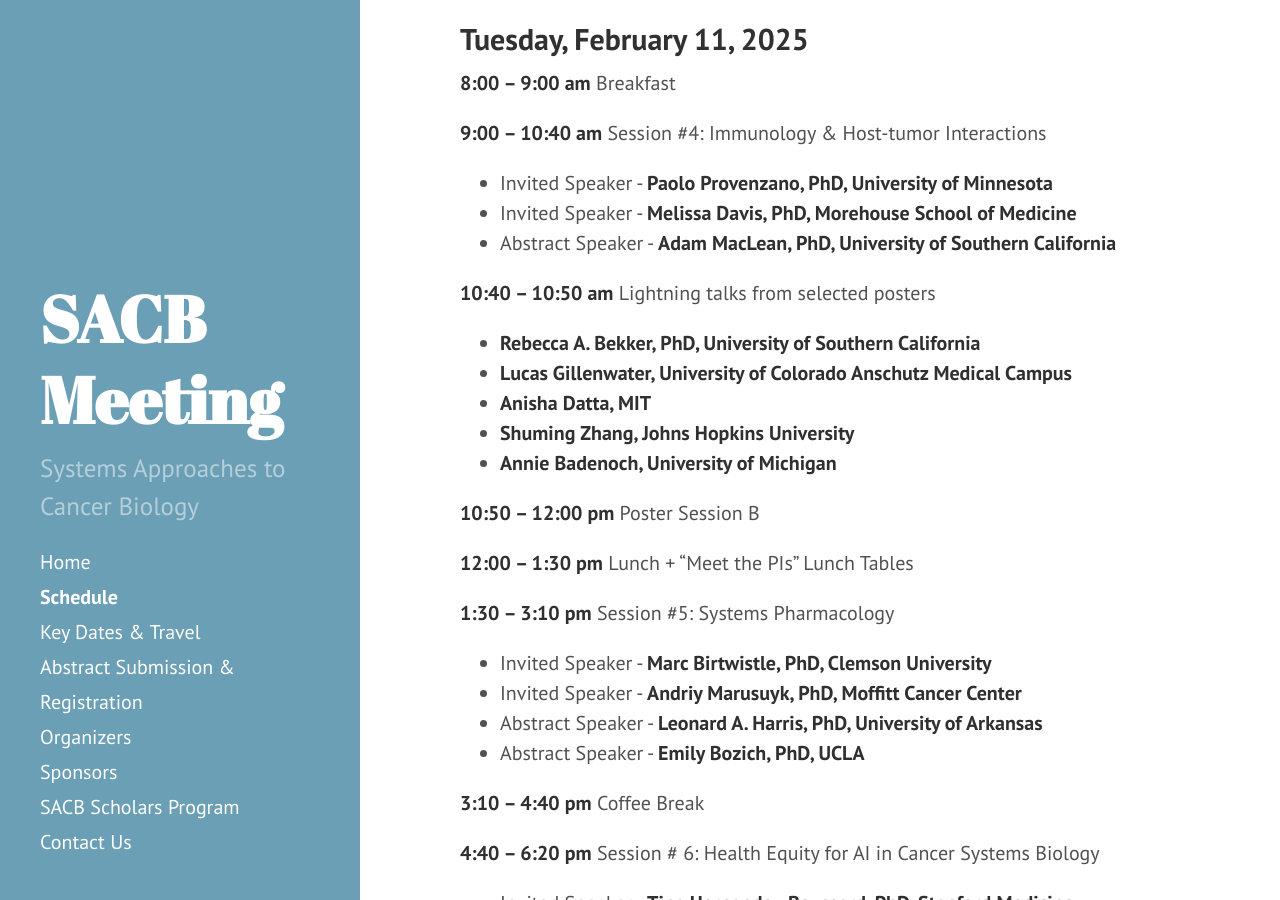
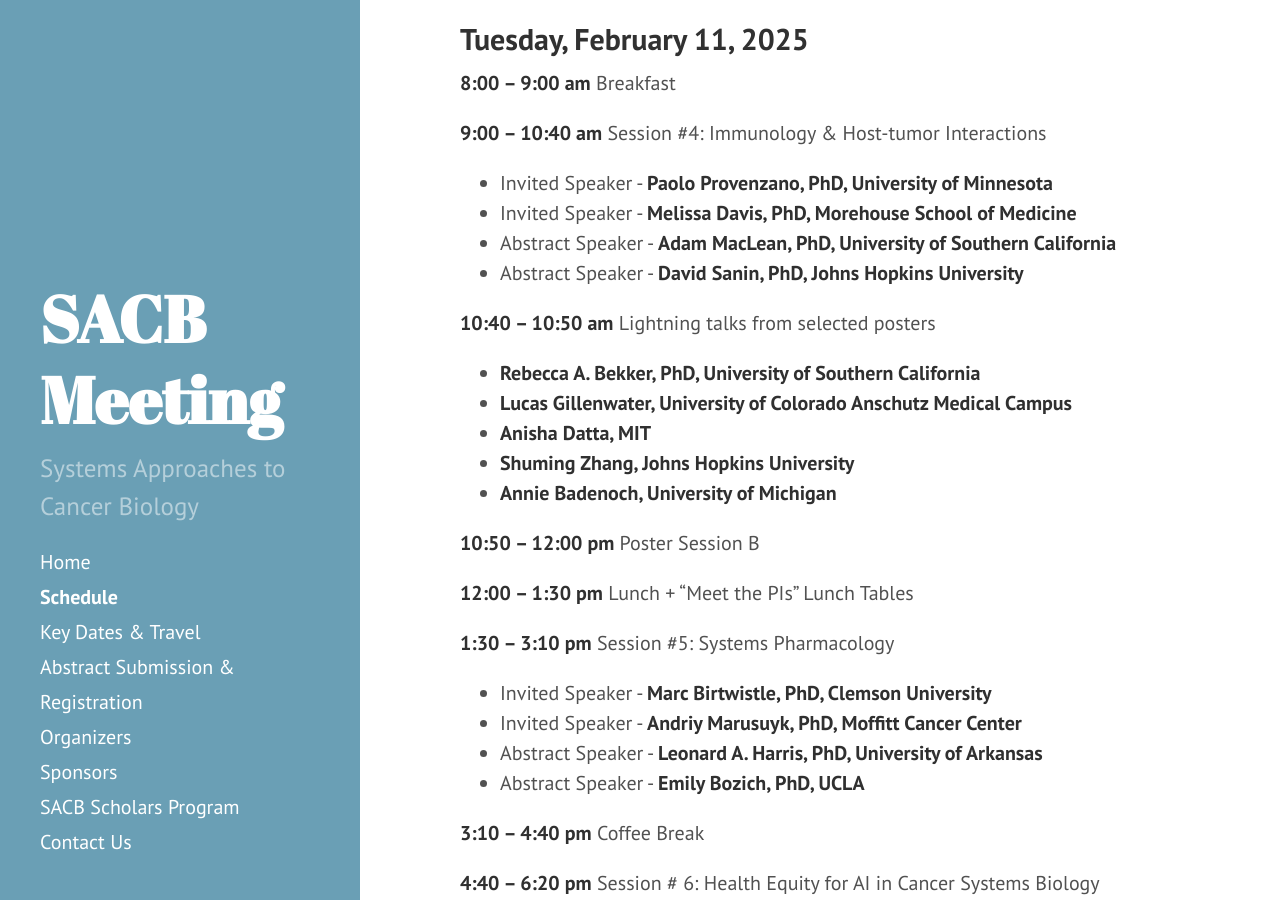
Before and after one commit to AECCSB/sacb-meeting, a Jekyll site: the page built from schedule.md, in a window 1280 px wide and 900 px high, scrolled down 1595 px. Built offline with Jekyll 4.4.1, drawn with Linux system fonts in a browser that asks for light colours.

Commit message:
Update schedule.md

```diff
--- a/schedule.md
+++ b/schedule.md
@@ -65,6 +65,7 @@
 + Invited Speaker - **Paolo Provenzano, PhD, University of Minnesota**
 + Invited Speaker - **Melissa Davis, PhD, Morehouse School of Medicine**
 + Abstract Speaker - **Adam MacLean, PhD, University of Southern California**
++ Abstract Speaker - **David Sanin, PhD, Johns Hopkins University**
 
 **10:40 – 10:50 am**		Lightning talks from selected posters
 + **Rebecca A. Bekker, PhD, University of Southern California**
```
